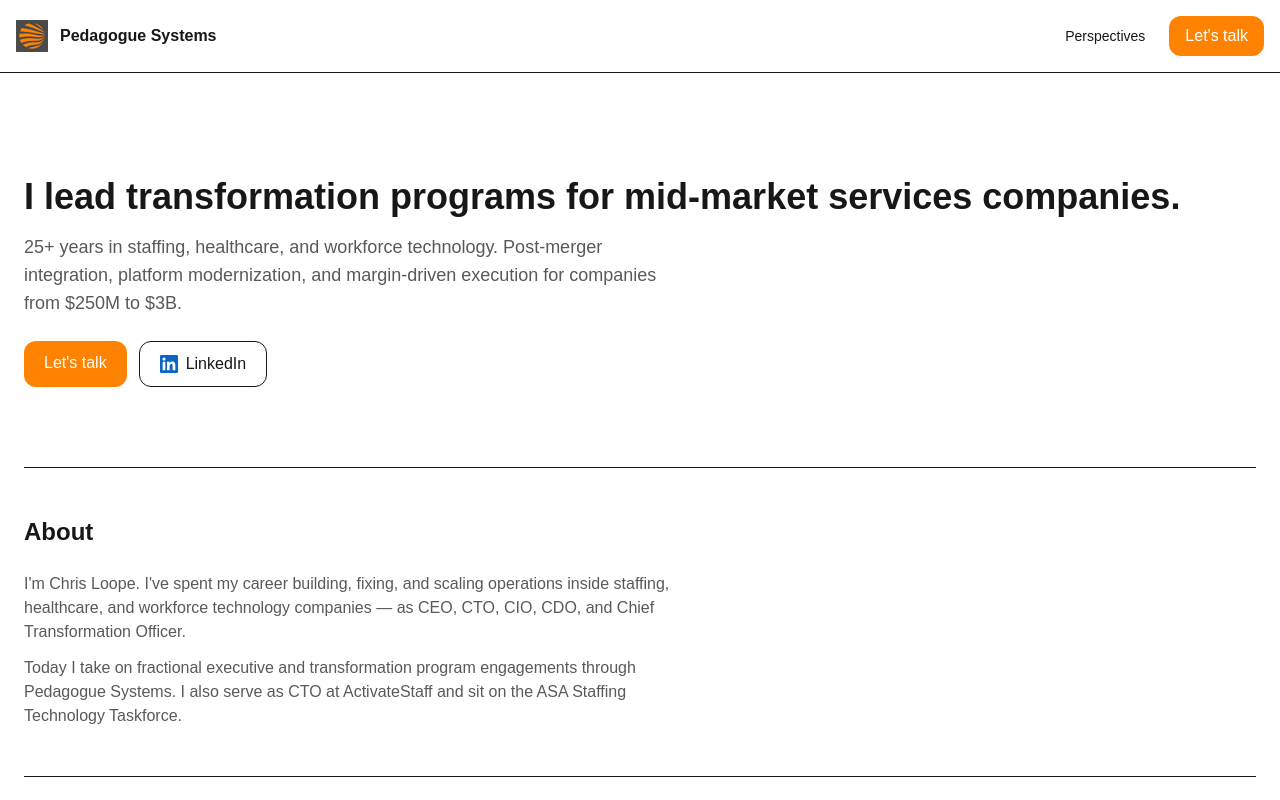
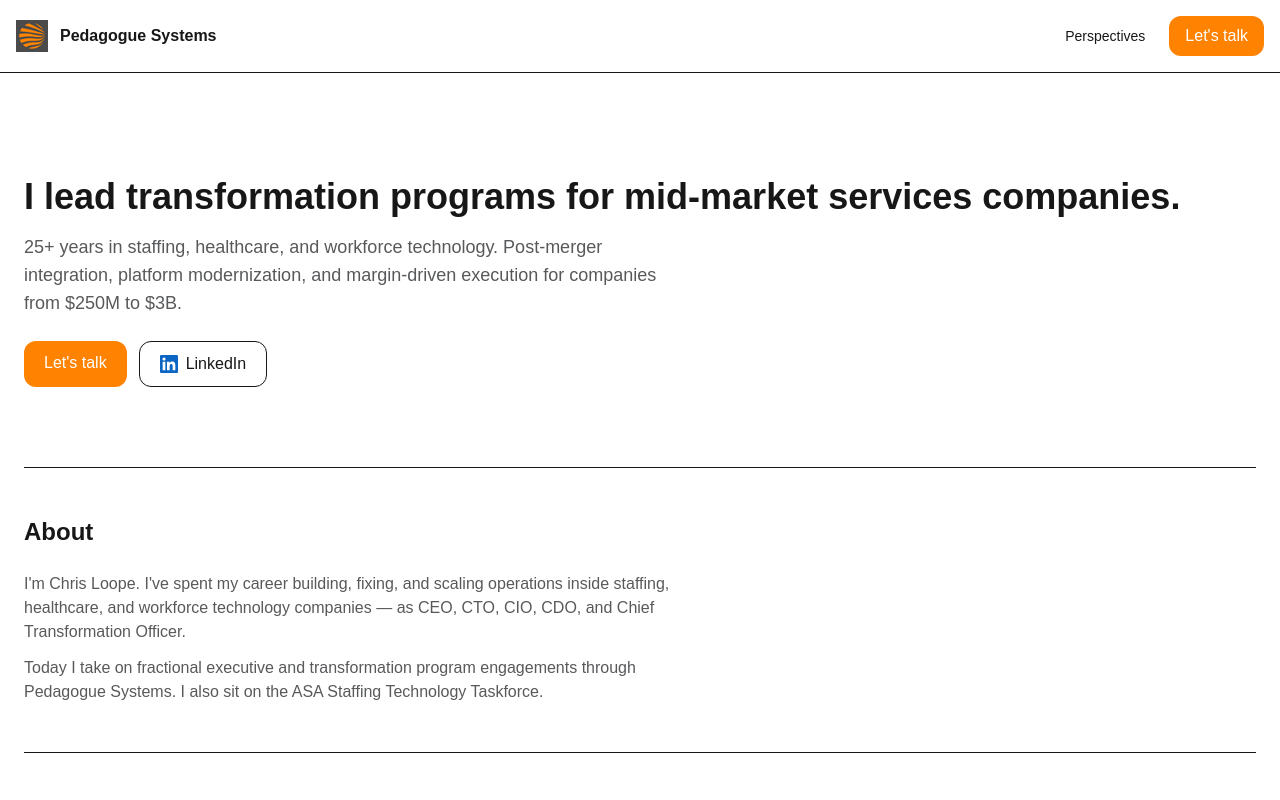
Before and after one commit to Pedagogue-Systems/pedagogue-site, a Next.js app: page / in a window 1280 px wide. Shown: the top 800 px of the page. Built offline with nearby package versions, Linux system fonts and the light colour scheme.

Commit message:
Remove CTO at ActivateStaff reference from front page
https://claude.ai/code/session_01Ww9VzkEvkXh5uVyJP3rvFq

```diff
--- a/src/app/page.tsx
+++ b/src/app/page.tsx
@@ -51,8 +51,7 @@ export default function Page() {
           </p>
           <p>
             Today I take on fractional executive and transformation program
-            engagements through Pedagogue Systems. I also serve as CTO at
-            ActivateStaff and sit on the ASA Staffing Technology Taskforce.
+            engagements through Pedagogue Systems. I also sit on the ASA Staffing Technology Taskforce.
           </p>
         </div>
       </section>
```
